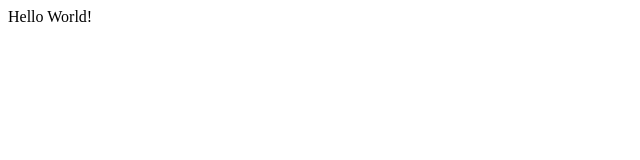
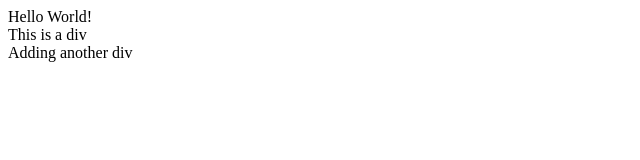
Before and after one commit to Bharti1997/Example, a plain HTML site: page index.html in a window 1280 px wide. Shown: the whole page, without its empty margins (0-640 px from the left). Drawn offline with Linux system fonts and the light colour scheme.

Commit message:
Added divs

```diff
--- a/index.html
+++ b/index.html
@@ -6,6 +6,12 @@
   <title>Hello</title>
 </head>
 <body>
-	Hello World!
+  Hello World!
+  <div>
+    This is a div
+  </div>
+  <div class="newdiv">
+    Adding another div
+  </div>
 </body>
 </html>
```
